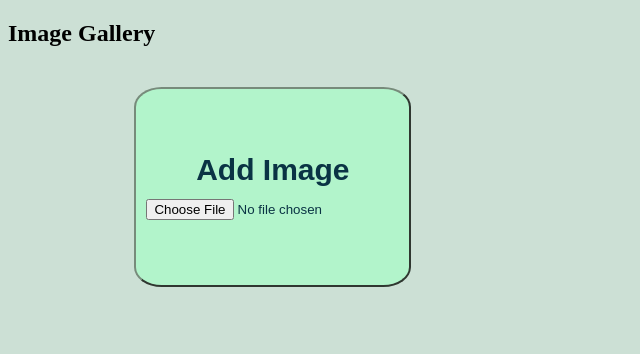
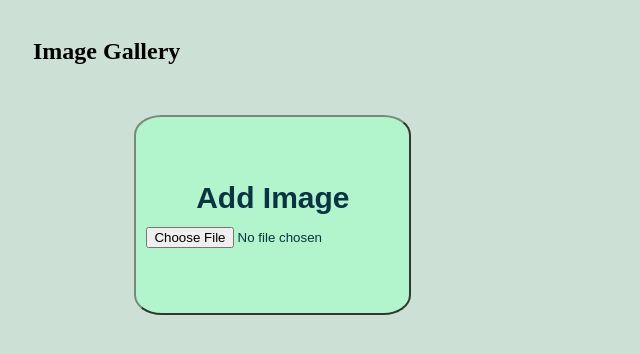
Before and after one commit to rayhanhosain/img-gallery, a React (Create React App) app: page / in a window 1280 px wide. Shown: the top 354 px of the page, without its empty margins (0-640 px from the left). Built offline with nearby package versions, Linux system fonts and the light colour scheme.

Commit message:
visual change

```diff
--- a/src/Component/Image.css
+++ b/src/Component/Image.css
@@ -57,3 +57,9 @@ body {
     font-weight: bold;
     color: white;
   }
+
+  .top-part {
+    display: flex;
+    justify-content: space-between;
+    padding: 10px 25px 10px 25px;
+  }
```
